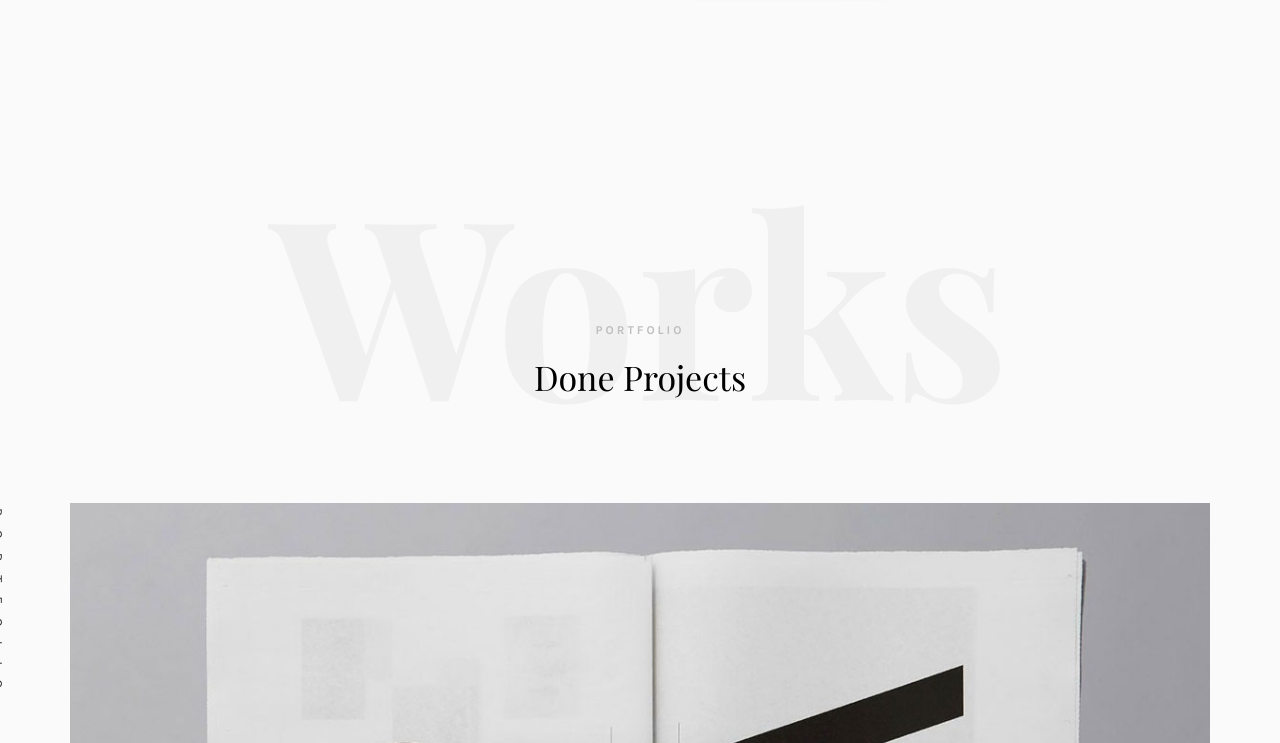
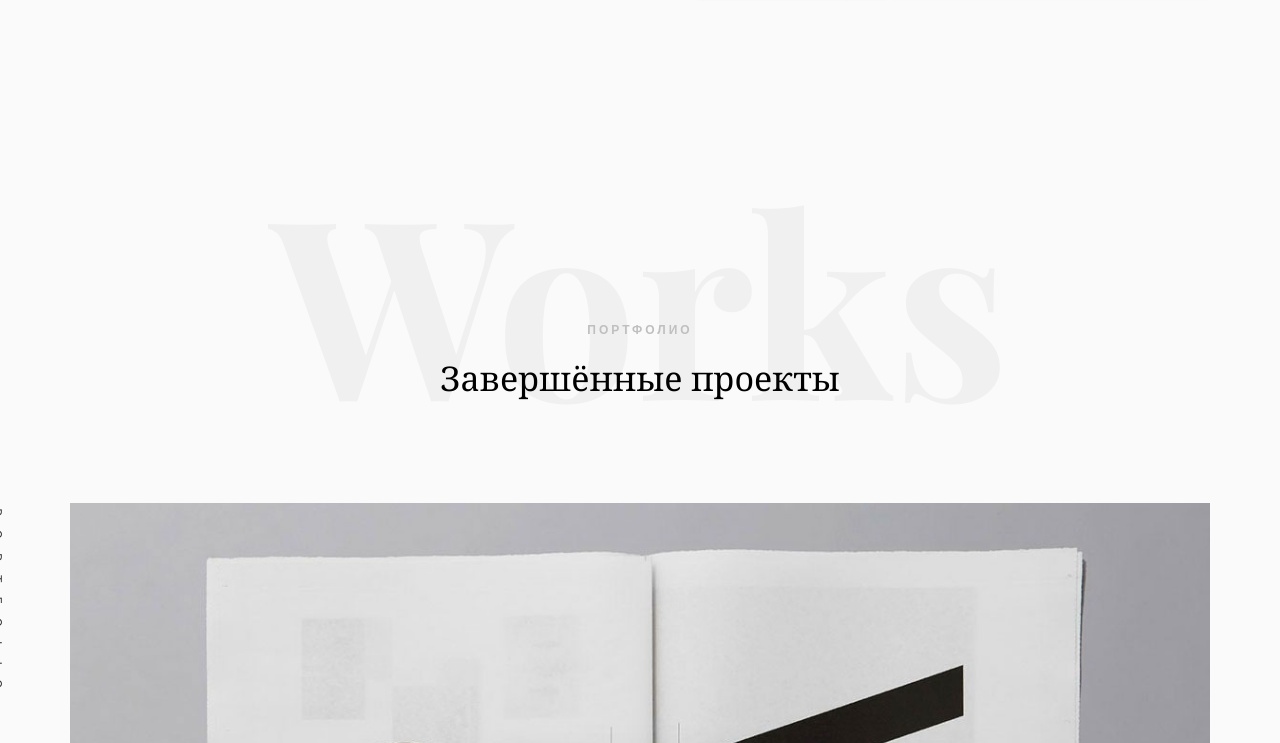
Before and after one commit to MashiroSo/Resume, a plain HTML site: page index.html in a window 1280 px wide. Shown: the part 1838-2581 px from the top of the page. Drawn offline with nearby package versions, Linux system fonts and the light colour scheme; files whose address does not match are found by name; a web font is replaced by a local one.

Commit message:
Update index.html

```diff
--- a/index.html
+++ b/index.html
@@ -231,8 +231,8 @@
 				</div>
 				<div class="row">
 					<div class="col-md-12 col-md-offset-0 text-center animate-box intro-heading">
-						<span>Portfolio</span>
-						<h2>Done Projects</h2>
+						<span>Портфолио</span>
+						<h2>Завершённые проекты</h2>
 					</div>
 				</div>
 				<div class="row">
```
